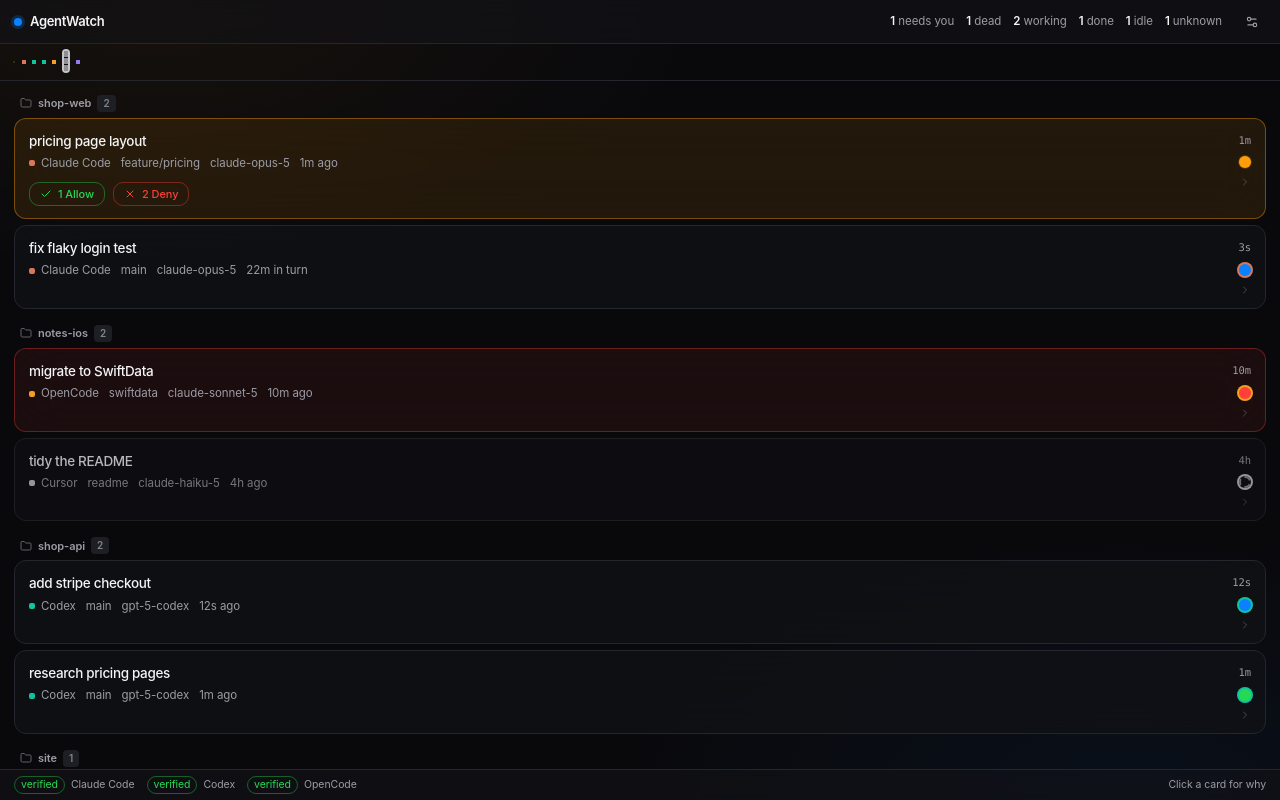
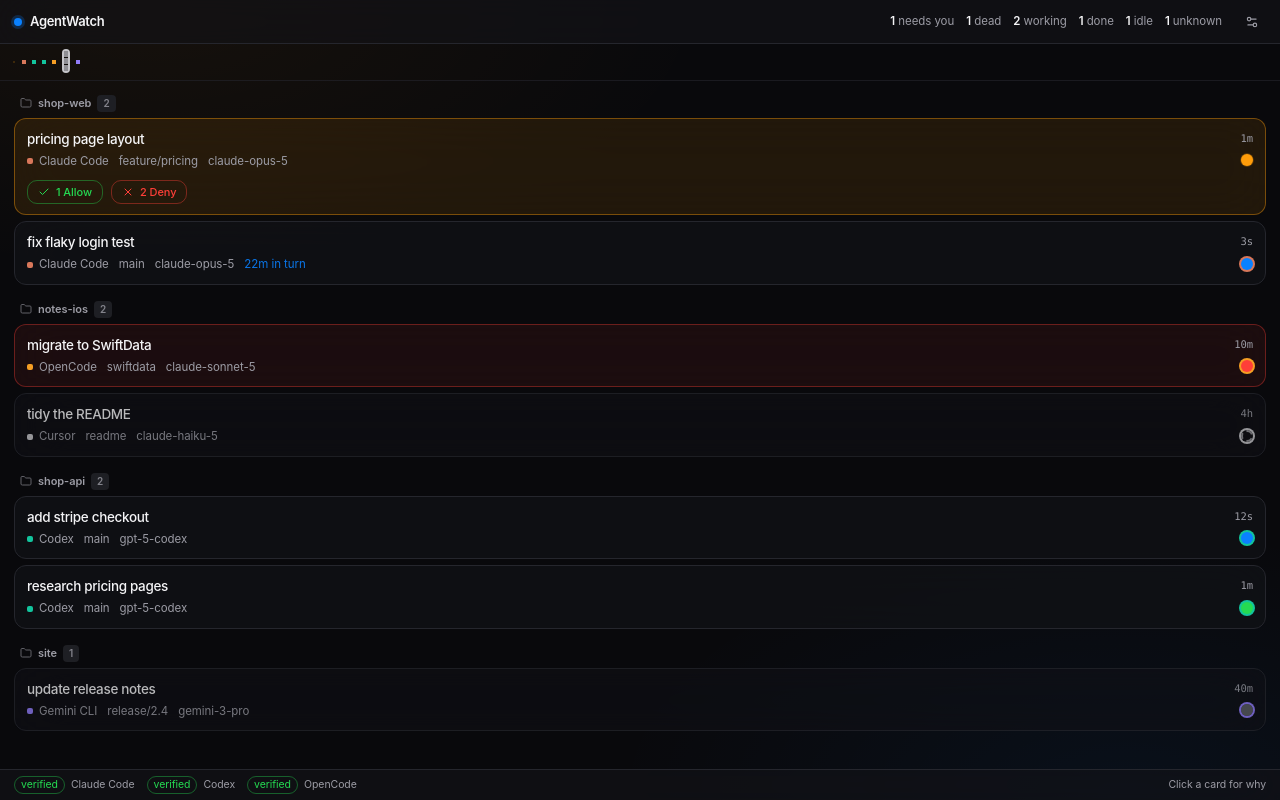
Before and after one commit to umer-2k1/agentwatch, a React (Vite) app: page / in a window 1280 px wide. Built offline with nearby package versions, Linux system fonts and the light colour scheme; the HTML template or start-up script is replaced by a standard one.

Commit message:
polish(ui): remove duplicate timestamps, clip-free dot rail, urgency-ordered groups

```diff
--- a/src/App.tsx
+++ b/src/App.tsx
@@ -65,7 +65,12 @@ export default function App() {
       if (!map.has(key)) map.set(key, []);
       map.get(key)!.push(s);
     }
-    return [...map.entries()];
+    // A group inherits the urgency of its most urgent agent, so "needs you" repos
+    // float to the top instead of appearing in filesystem order.
+    return [...map.entries()].sort((a, b) => {
+      const rank = (items: Session[]) => Math.min(...items.map((i) => STATUS_ORDER.indexOf(i.status)));
+      return rank(a[1]) - rank(b[1]);
+    });
   }, [sessions]);
 
   async function handleAnswer(id: string, decision: "allow" | "deny") {
--- a/src/components/DotRail.tsx
+++ b/src/components/DotRail.tsx
@@ -5,11 +5,11 @@ import { vendorOf, type Session } from "@/lib/types";
 export function DotRail({ sessions }: { sessions: Session[] }) {
   if (!sessions.length) return null;
   return (
-    <div className="flex shrink-0 items-center gap-2.5 overflow-x-auto border-b px-3.5 py-2">
+    <div className="flex shrink-0 items-center gap-2.5 overflow-x-auto border-b border-border/60 px-3.5 py-2">
       {sessions.map((s) => {
         const v = vendorOf(s.provider);
         return (
-          <span key={s.id} title={`${s.repo || s.title} — ${s.status}`}>
+          <span key={s.id} className="shrink-0 transition-transform hover:scale-125" title={`${s.repo || s.title} — ${s.status}`}>
             <StatusDot status={s.status} brand={v.className} size="md" />
           </span>
         );
--- a/src/components/SessionCard.tsx
+++ b/src/components/SessionCard.tsx
@@ -1,5 +1,5 @@
 import { useState } from "react";
-import { Check, ChevronRight, X } from "lucide-react";
+import { Check, X } from "lucide-react";
 import { Button } from "@/components/ui/button";
 import { StatusDot } from "./StatusDot";
 import { cn } from "@/lib/utils";
@@ -33,7 +33,7 @@ export function SessionCard({
       onClick={() => setOpen((o) => !o)}
       onKeyDown={(e) => e.key === "Enter" && setOpen((o) => !o)}
       className={cn(
-        "group mb-1.5 cursor-pointer rounded-lg border px-3.5 py-3 transition-all",
+        "group mb-1.5 cursor-pointer rounded-lg border px-3 py-2.5 transition-all",
         "bg-card/70 backdrop-blur-xl hover:-translate-y-px hover:border-border",
         s.status === "needsYou" && "border-status-needsYou/40 bg-status-needsYou/[0.10]",
         s.status === "dead" && "border-status-dead/35 bg-status-dead/[0.08]",
@@ -53,7 +53,9 @@ export function SessionCard({
             </span>
             {s.branch && <span>{s.branch}</span>}
             {s.model && <span>{s.model}</span>}
-            <span>{s.status === "working" && s.turnAgeS != null ? `${age(s.turnAgeS)} in turn` : `${age(s.quietForS)} ago`}</span>
+            {s.status === "working" && s.turnAgeS != null && (
+              <span className="text-status-working/90">{age(s.turnAgeS)} in turn</span>
+            )}
           </div>
 
           {awaiting && (
@@ -96,12 +98,6 @@ export function SessionCard({
             {age(s.quietForS)}
           </span>
           <StatusDot status={s.status} brand={v.className} size="md" />
-          <ChevronRight
-            className={cn(
-              "h-3 w-3 text-muted-foreground/40 transition-transform",
-              open && "rotate-90"
-            )}
-          />
         </div>
       </div>
     </div>
```
